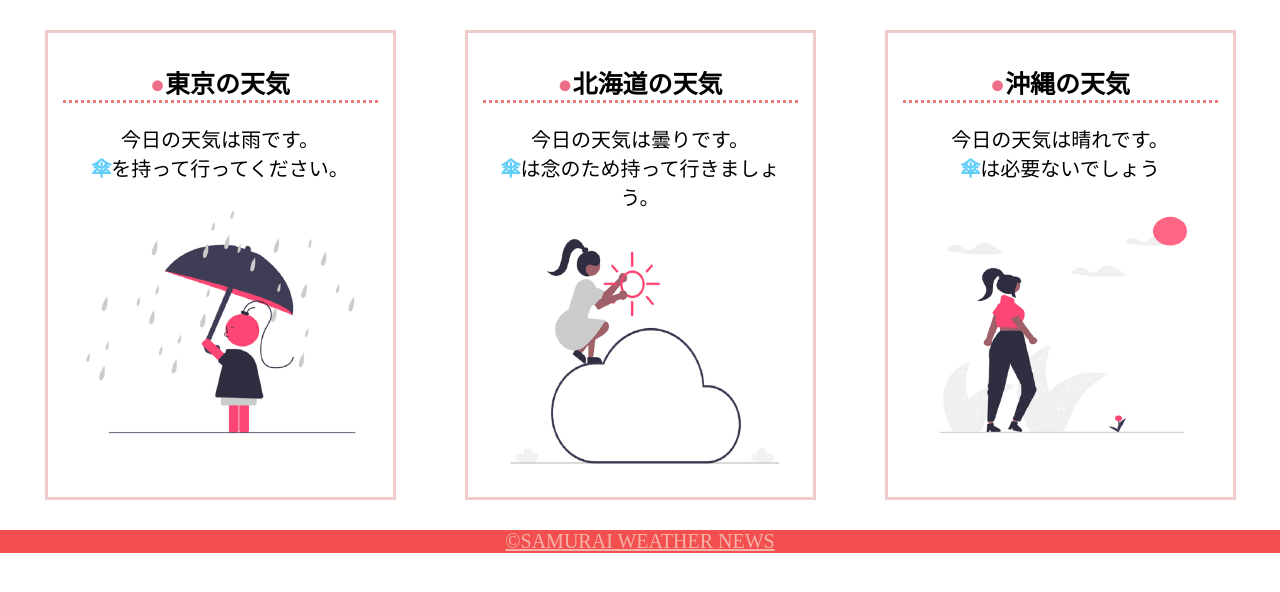
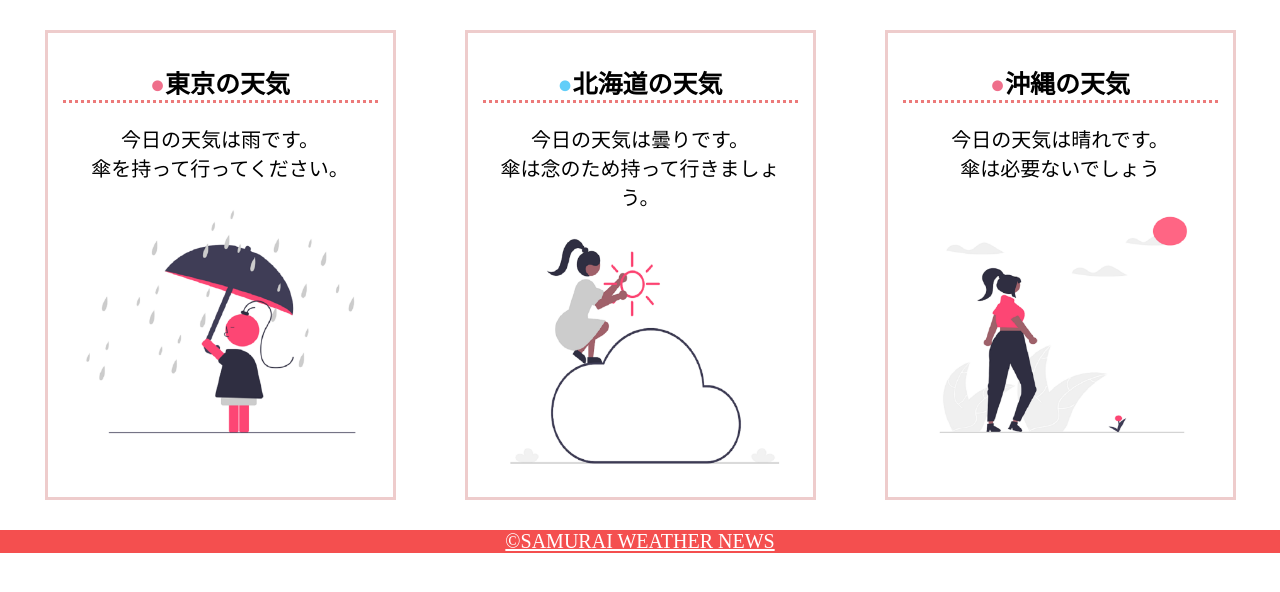
Before and after one commit to MeulaGoon/html-css-basic-kadai, a plain HTML site: page kadai_022/kadai_022.html in a window 1280 px wide. Shown: the part 66-658 px from the top of the page. Drawn offline with Linux system fonts and the light colour scheme.

Commit message:
style.cssの更新

```diff
--- a/kadai_022/style.css
+++ b/kadai_022/style.css
@@ -51,7 +51,7 @@ content:"●";
 color: rgb(239, 111, 139);
 }
 
-div p:nth-of-type(2)::first-letter {
+.contents:nth-of-type(2)::first-letter {
 color: rgb(97,206,249);
 font-weight: bold;
 }
@@ -69,14 +69,6 @@ text-align: center;
 
 a {
 color: rgb(255, 255, 255) ;
-}
-
-a {
-color: rgb(193, 234, 251) ;
-}
-
-a{
-color: rgb(245, 178, 168) ;
 }
 
 a:visited{
```
